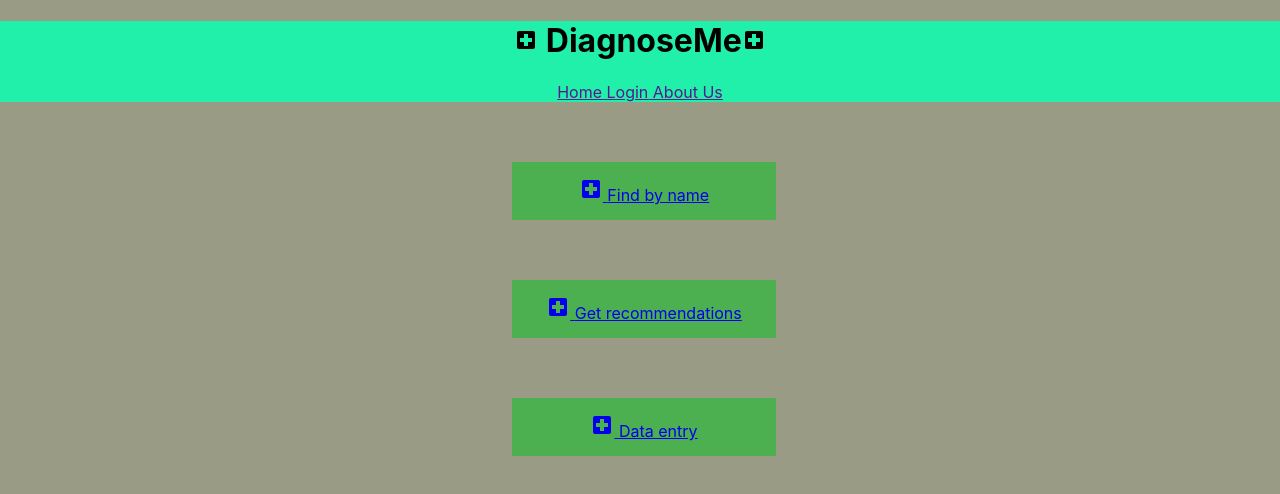
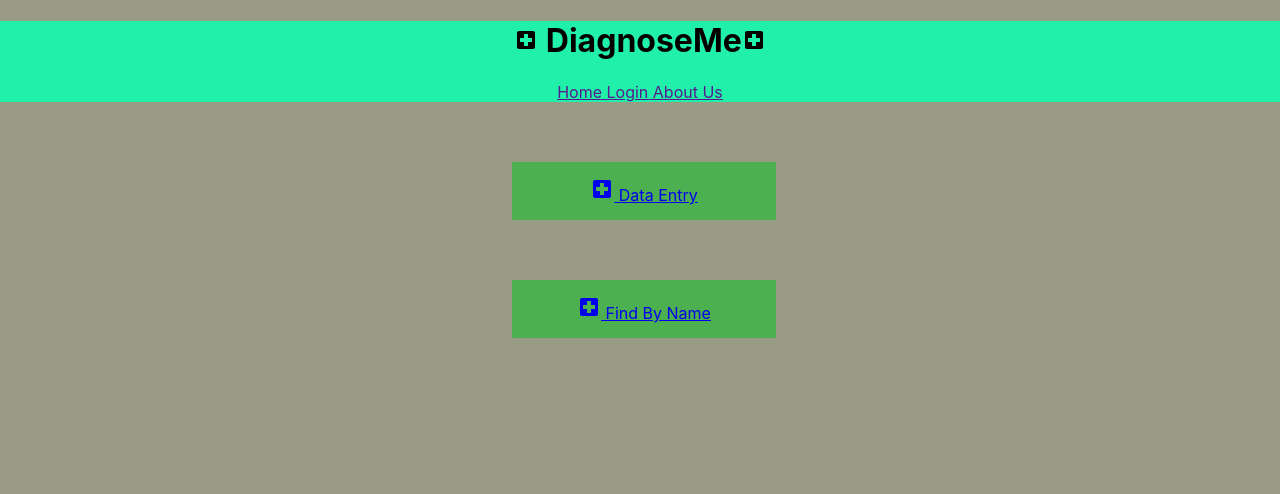
Before and after one commit to shubhamk840/DiagnoseMe-UnderConstruction-, a React (Create React App) app in the folder medical_frontend/: page / in a window 1280 px wide. Shown: the top 494 px of the page. Built offline with nearby package versions, Linux system fonts and the light colour scheme.

Commit message:
new commmit

```diff
--- a/medical_frontend/src/App.js
+++ b/medical_frontend/src/App.js
@@ -6,6 +6,7 @@ import Options from './Options';
 import Otherpage from './Otherpage'
 import Homepage from './Homepage'
 import Searchbyname from './Searchbyname';
+import Datalist from './Datalist'
 import Form from './Form'
 
 
@@ -19,6 +20,7 @@ function App() {
          <Route path="/new" component={Otherpage} exact/>
          <Route path="/searchbyname" component={Searchbyname} exact/>
          <Route path = "/form" component={Form} exact/>
+         <Route path = "/datalist" component={Datalist} exact/>
         <Route component={Error}/>
        </Switch>
     </div>
--- /dev/null
+++ b/medical_frontend/src/Datalist.css
@@ -0,0 +1,3 @@
+.datalist{
+    text-align: center;
+}
--- /dev/null
+++ b/medical_frontend/src/Datalist.js
@@ -0,0 +1,39 @@
+import React from 'react'
+import { ThemeConsumer } from 'react-bootstrap/esm/ThemeProvider'
+import axios from './axios.js'
+import {useState,useEffect} from 'react'
+import MainHeading from './MainHeading.js';
+import './Datalist.css'
+
+function Datalist() {
+
+    const [data,Setdata] = useState([]);
+    useEffect (() =>
+    {
+     axios.get('/viewlist').then((res)=>{
+            Setdata(res.data);
+     }).catch((err)=>{
+         console.log(err);
+     })
+    },[]
+    );
+
+   console.log(data);
+    return (
+        <div>
+
+            <MainHeading/>
+
+            <div className ="datalist">
+            {data.map((item)=>{
+                return (
+                <li> id--- {item.id} disease---- {item.name} </li>
+                )
+            })}
+
+            </div>
+        </div>
+    )
+}
+
+export default Datalist
--- /dev/null
+++ b/medical_frontend/src/Homepage.css
@@ -0,0 +1,20 @@
+
+.Button_style{
+    margin-left: 40%;
+    background-color: #4CAF50; /* Green */
+    margin-top: 60px;
+    width:200px;
+    border: none;
+    color: white;
+    display: flex;
+  align-items: flex-start;
+  display: flex;
+  align-items: center;
+  justify-content: center;
+    padding: 15px 32px;
+    text-align: center;
+    text-decoration: none;
+    /* display: inline-block; */
+    font-size: 16px;
+
+}
--- a/medical_frontend/src/Homepage.js
+++ b/medical_frontend/src/Homepage.js
@@ -1,12 +1,21 @@
 import React from 'react'
 import MainHeading from './MainHeading'
 import Options from './Options'
+import Buttons from './Buttons'
+import './Homepage.css'
+import LocalHospitalIcon from '@material-ui/icons/LocalHospital';
+
 
 function Homepage() {
     return (
         <div>
              <MainHeading/>
-             <Options/>
+             <div className="Button_style">
+                    <a href="/new" target="_xyz"><LocalHospitalIcon/> Data Entry </a>
+             </div>
+             <div className="Button_style">
+                    <a href="/searchbyname" target="_xyz"><LocalHospitalIcon/> Find By Name </a>
+             </div>
         </div>
     )
 }
--- a/medical_frontend/src/Searchbyname.js
+++ b/medical_frontend/src/Searchbyname.js
@@ -5,10 +5,11 @@ import axios from './axios.js'
 import e from 'cors';
 import { ThemeProvider } from '@material-ui/styles';
 import Printinfo from './Printinfo';
+import MainHeading from './MainHeading';
 function Searchbyname() {
 
-
-    const [value,SetValue] = useState(0);
+    const [flag,setFlag] = useState(0);
+    const [value,setValue] = useState(0);
     const [data,setData] = useState({});
     const [id,setId] = useState();
     const Search = (event) =>{
@@ -18,26 +19,65 @@ function Searchbyname() {
         }).then((res)=>{
            setData(res.data[0]);
         }).catch(e=>console.log(e) );
+        setFlag(1);
      }
 
-    console.log(data);
+      function Checkout(){
+          if(flag==0) return null;
 
+          if(value>data.minvalue && value<=data.maxvalue){
+              return (
+                  <div>
+                <div className="data">
+                <h1> Name -- <span>{data.name}</span></h1>
+                <h1> Min Value -- <span>{data.minvalue}</span></h1>
+                <h1> Max Value -- <span>{data.maxvalue}</span></h1>
+                </div>
 
+                  <div>
+                  <h1> You are currectly fine my friend</h1>
+                  </div>
+                  </div>
+
+              )
+          }
+          else{
+              return (
+                  <div>
+                <div className="data">
+                <h1> Name -- <span>{data.name}</span></h1>
+                <h1> Min Value -- <span>{data.minvalue}</span></h1>
+                <h1> Max Value -- <span>{data.maxvalue}</span></h1>
+                </div>
+
+                  <div>
+                      <h1> Your not okay dude</h1>
+                  </div>
+                  </div>
+              )
+          }
+      }
 
     return (
 
         <div className="apnaform">
+
+            <MainHeading/>
+            <br></br>
+            <a href="/datalist" target="_blank">CLICK HERE TO CHECKOUT THE LIST FOR IDs</a>
+
+
             <form>
+            <h5> Enter the Id and Value from your report </h5>
             <input value ={id} onChange ={event=> setId(event.target.value) } placeholder ="Id" type="number"/>
-            <input value = {id} onChange = {event => setValue(event.target.value)} placeholder = "Value" type= "number"/>
+            <input value = {value} onChange = {event => setValue(event.target.value)} placeholder = "Value" type= "number"/>
             <button  onClick={Search} type="submit" >  Find </button>
             </form>
-            <div className="data">
-            <h1> Name -- <span>{data.name}</span></h1>
-            <h1> Min Value -- <span>{data.minvalue}</span></h1>
-            <h1> Max Value -- <span>{data.maxvalue}</span></h1>
-            </div>
 
+
+             <div>
+                 <Checkout/>
+             </div>
         </div>
 
 
```
Also changed, not shown: 1 other file (tests, documents, lock files or other folders).
